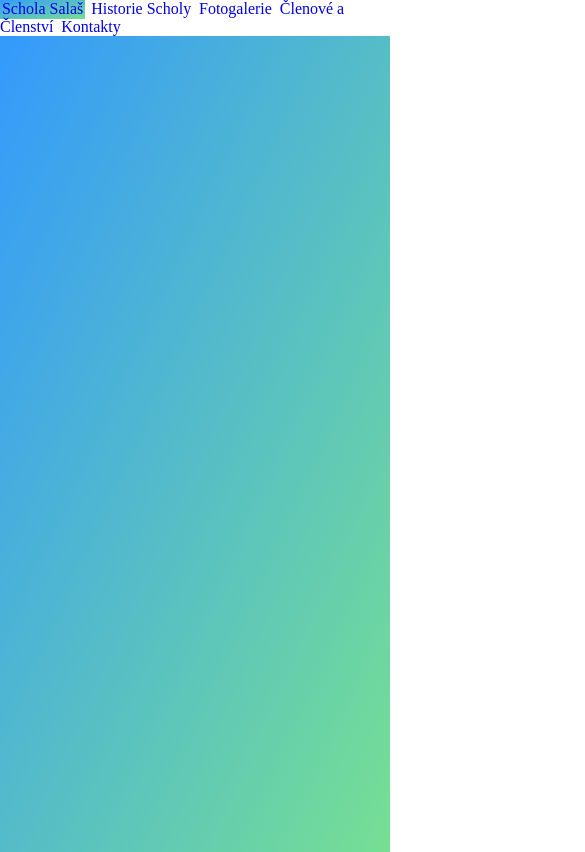
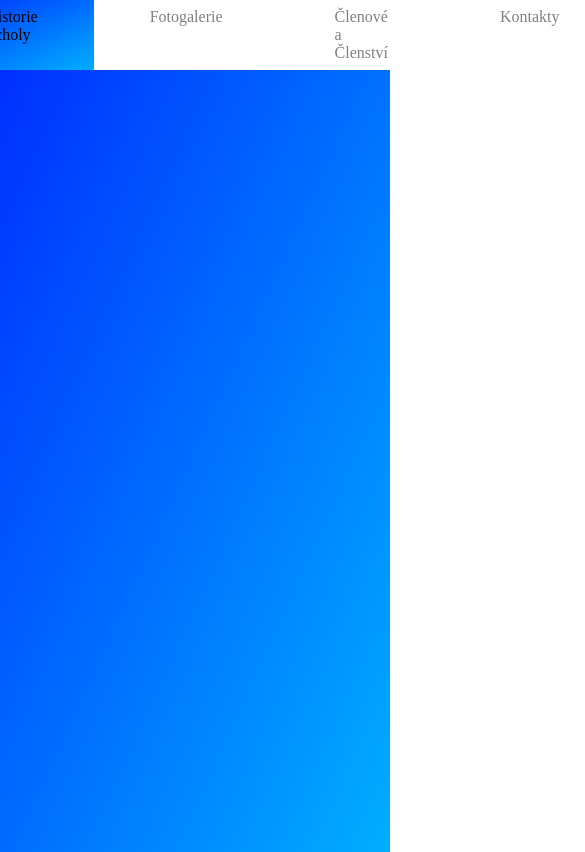
Before and after one commit to TomasZamastil/TNPW1, a plain HTML site: page index.html in a window 390 px wide. Shown: the top 852 px of the page, 585 px wide, since content can reach past the window. Drawn offline with Linux system fonts and the light colour scheme.

Commit message:
trying responsivity

```diff
--- a/scholaSalas.css
+++ b/scholaSalas.css
@@ -1,5 +1,5 @@
 body {
-    background-image: linear-gradient(to bottom right, rgb(50, 152, 255), rgb(118, 223, 147));
+    background-image: linear-gradient(to bottom right, rgb(0, 42, 255), rgb(0, 174, 255));
     background-repeat: no-repeat;
     background-size: 100% 100%;
     min-height: 100vh;
@@ -8,13 +8,89 @@ body {
 nav {
     background-color: rgb(255, 255, 255);
     margin: -0.5em;
+    display: flex;
+    justify-content: center;
 }
 
-nav a {
-    text-decoration: none;
-    padding: 0.5vw;
+@media screen and (max-width: 12000px){
+    nav a {
+        text-decoration: none;
+        color: grey;
+        padding-left: 20em;
+        padding-right: 20em;
+        padding-top: .5em;
+        padding-bottom: .5em;
+    }
 }
 
+@media screen and (max-width: 8000px){
+    nav a {
+        text-decoration: none;
+        color: grey;
+        padding-left: 15em;
+        padding-right: 15em;
+        padding-top: .5em;
+        padding-bottom: .5em;
+    }
+}
+
+@media screen and (max-width: 3000px){
+    nav a {
+        text-decoration: none;
+        color: grey;
+        padding-left: 7.5em;
+        padding-right: 7.5em;
+        padding-top: .5em;
+        padding-bottom: .5em;
+    }
+}
+
+@media screen and (max-width: 2500px){
+    nav a {
+        text-decoration: none;
+        color: grey;
+        padding-left: 5.5em;
+        padding-right: 5.5em;
+        padding-top: .5em;
+        padding-bottom: .5em;
+    }
+}
+
+@media screen and (max-width: 1440px){
+    nav a {
+        text-decoration: none;
+        color: grey;
+        padding-left: 4.5em;
+        padding-right: 4.5em;
+        padding-top: .5em;
+        padding-bottom: .5em;
+    }
+}
+
+@media screen and (max-width: 1024px){
+    nav a {
+        text-decoration: none;
+        color: grey;
+        padding-left: 3.5em;
+        padding-right: 3.5em;
+        padding-top: .5em;
+        padding-bottom: .5em;
+    }
+}
+
+@media screen and (max-width: 768x){
+    nav a {
+        text-decoration: none;
+        color: grey;
+        padding-left: 0em;
+        padding-right: 0em;
+        padding-top: .5em;
+        padding-bottom: .5em;
+    }
+}
+
+
 nav a:hover {
-    background-image: linear-gradient(to bottom right, rgb(50, 152, 255), rgb(118, 223, 147));
+    background-image: linear-gradient(to bottom right, rgb(0, 42, 255), rgb(0, 174, 255));
+    color: black;
 }
```
